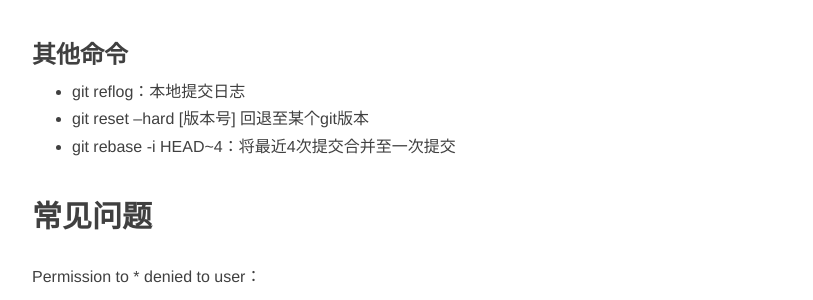
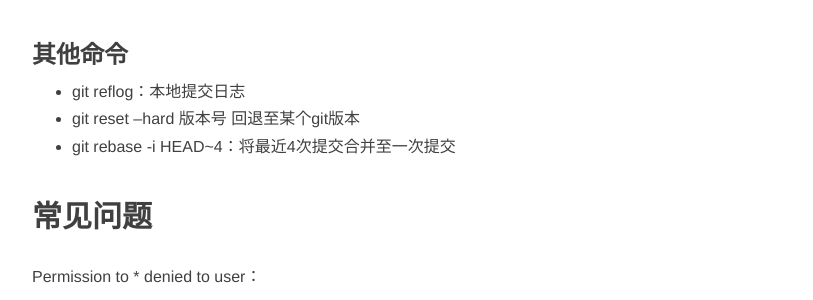
Before and after one commit to ZhouJianBoPro/ZhouJianBoPro.github.io, a Jekyll site: the page built from _posts/2018-03-15-git.md, in a window 1280 px wide and 900 px high, scrolled down 2604 px. Shown: the part 150-450 px from the top of the window, without its empty margins (233-1046 px from the left). Built offline with Jekyll 4.4.1, drawn with Linux system fonts in a browser that asks for light colours; nearby versions of some CDN libraries; comment, search, counter and statistics services are not loaded.

Commit message:
defalut commit；

```diff
--- a/_posts/2018-03-15-git.md
+++ b/_posts/2018-03-15-git.md
@@ -86,7 +86,7 @@ git config --global credential.helper osxkeychain
 
 ### 其他命令
 - git reflog：本地提交日志
-- git reset --hard [版本号] 回退至某个git版本
+- git reset --hard 版本号 回退至某个git版本
 - git rebase -i HEAD~4：将最近4次提交合并至一次提交
 
 ## 常见问题
```
